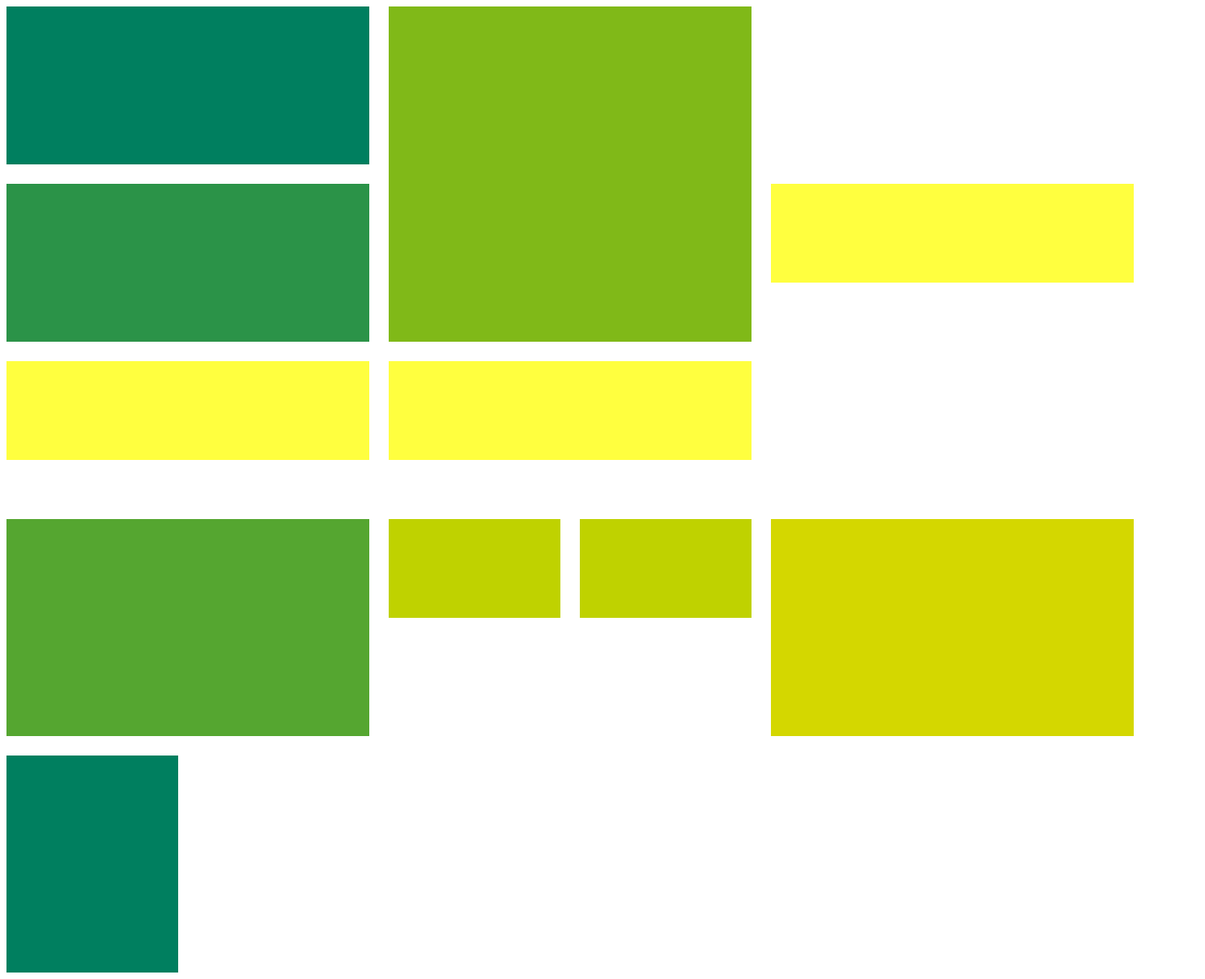
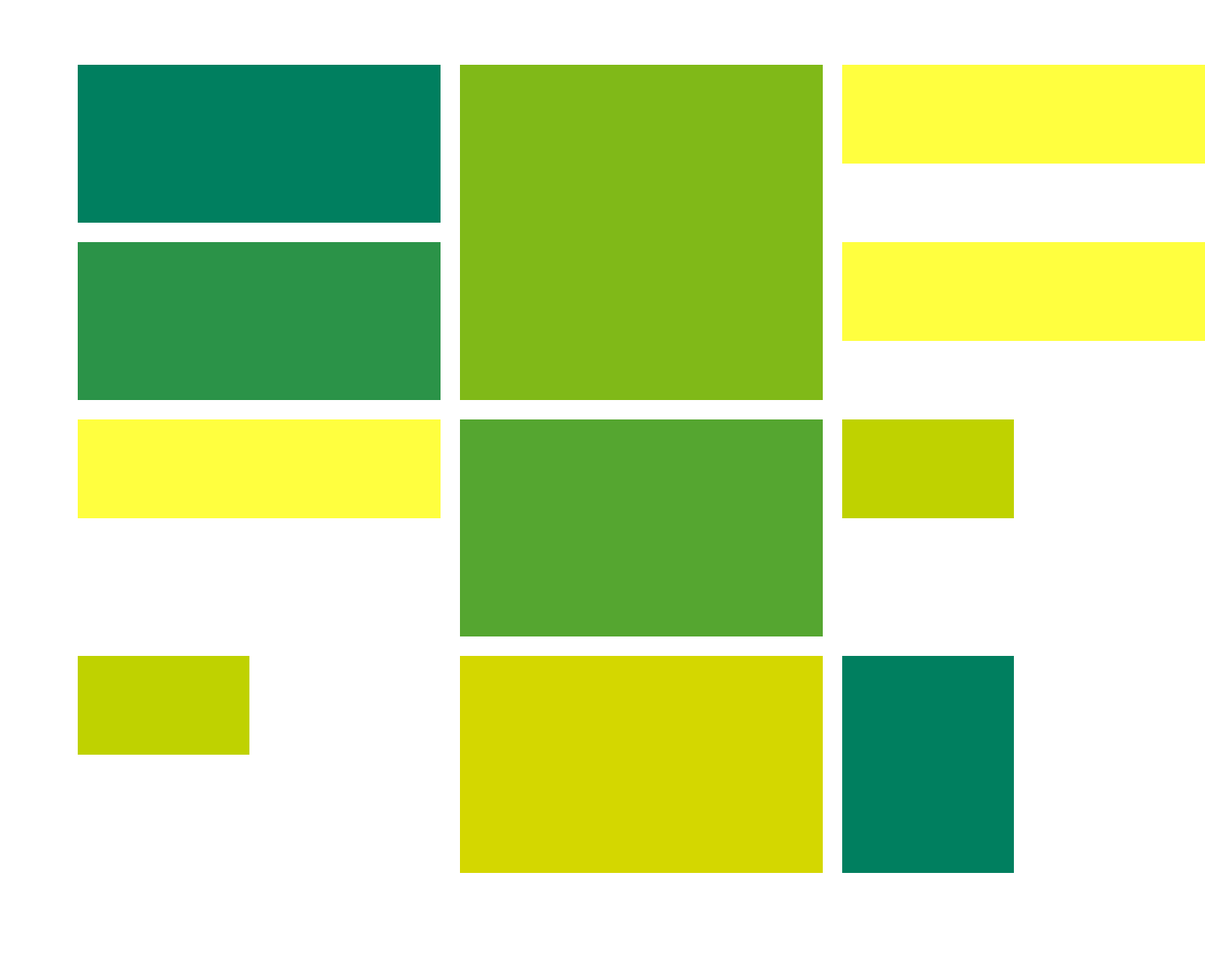
Before and after one commit to r0bb1n/grid-practice, a plain HTML site: page index.html in a window 1280 px wide. Shown: the whole page at 81% size, 1488 px wide, since content can reach past the window. After the commit the page ends 1078 px from the top, so only its background shows below. Drawn offline with Linux system fonts and the light colour scheme.

Commit message:
stuck on getting the elements to line up, tested adding containers

```diff
--- a/index.html
+++ b/index.html
@@ -8,6 +8,7 @@
     <title>grid-practice</title>
 </head>
 <body>
+   <div class="main">
     <div class="grid__container">
         <div class="grid__element1"></div>
         <div class="grid__element2"></div>
@@ -15,13 +16,12 @@
         <div class="grid__element4"></div>
         <div class="grid__element5"></div>
         <div class="grid__element6"></div>
-    </div>
-    <div class="grid__container2">
         <div class="grid__element7"></div>
         <div class="grid__element8"></div>
         <div class="grid__element9"></div>
         <div class="grid__element10"></div>
         <div class="grid__element11"></div>
     </div>
+   </div>
 </body>
 </html>
--- a/styles/index.css
+++ b/styles/index.css
@@ -1,9 +1,21 @@
+body {
+    margin: 0;
+}
+
+.main {
+    height: 100vh;
+    width: 100%;
+    display: flex;
+    justify-content: center;
+    align-items: center;
+}
+
 .grid__container {
     display: grid;
     grid-gap: 24px;
-    grid-template-columns: repeat(3, 1fr);
-    grid-template-rows: repeat(3, 1fr);
-    width: 70%;
+    grid-template-columns: repeat(2, 1fr);
+    grid-template-rows: repeat(2, 1fr);
+    width: 85%;
     height: 80%;
 }
 
@@ -35,6 +47,8 @@
     background-color: #FFFF3F;
     width: 448px;
     height: 122px;
+    grid-column: 3 / 4;
+    grid-row: 1 / 2;
 }
 
 .grid__element5 {
@@ -49,12 +63,6 @@
     height: 122px;
 }
 
-.grid__container2 {
-    display: grid;
-    grid-template-columns: 2fr 1fr 2fr 1fr;
-    grid-template-rows: 1fr 1fr;
-    grid-gap: 24px;
-}
 
 .grid__element7 {
     background-color: #55A630;
```
